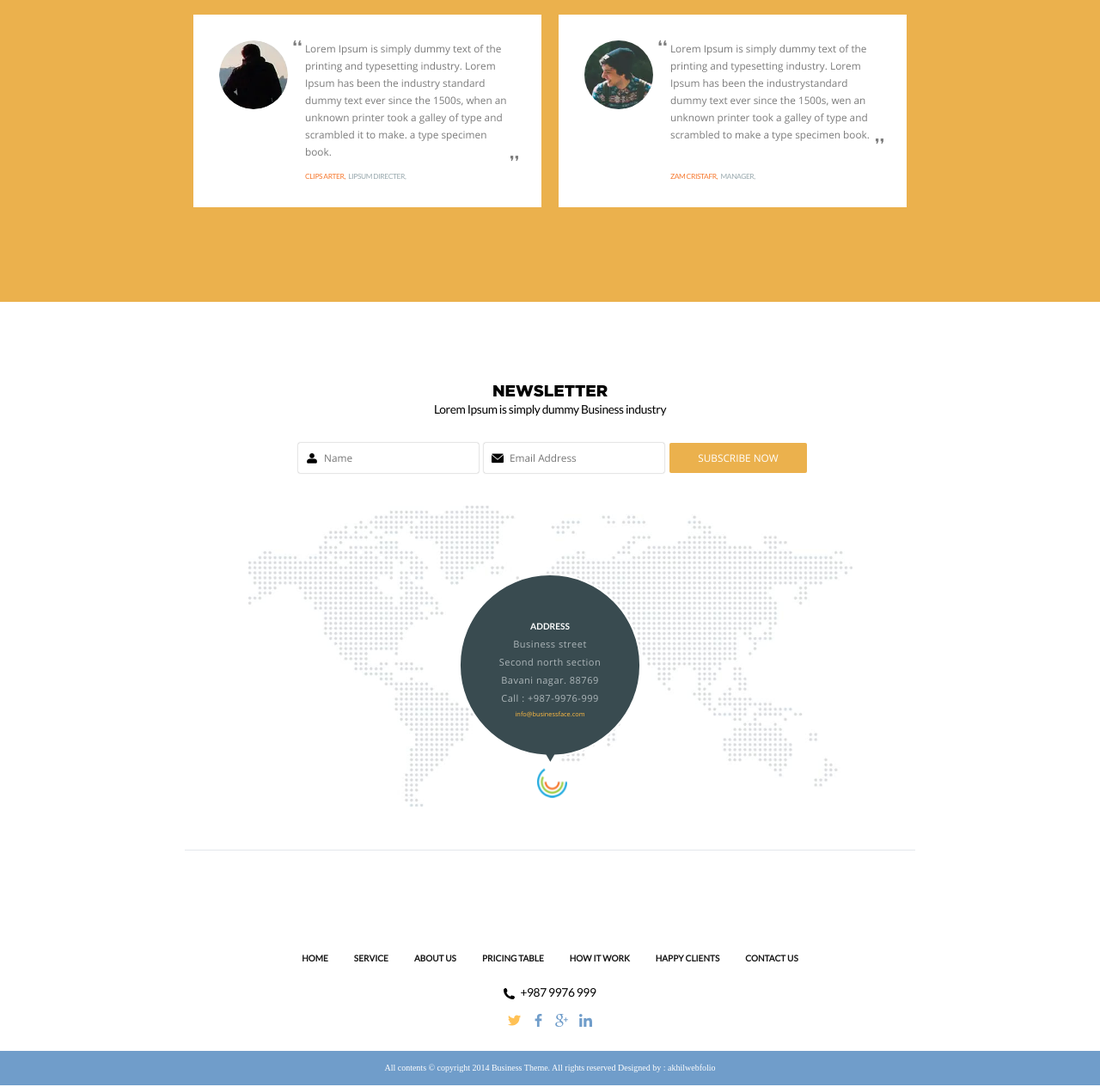
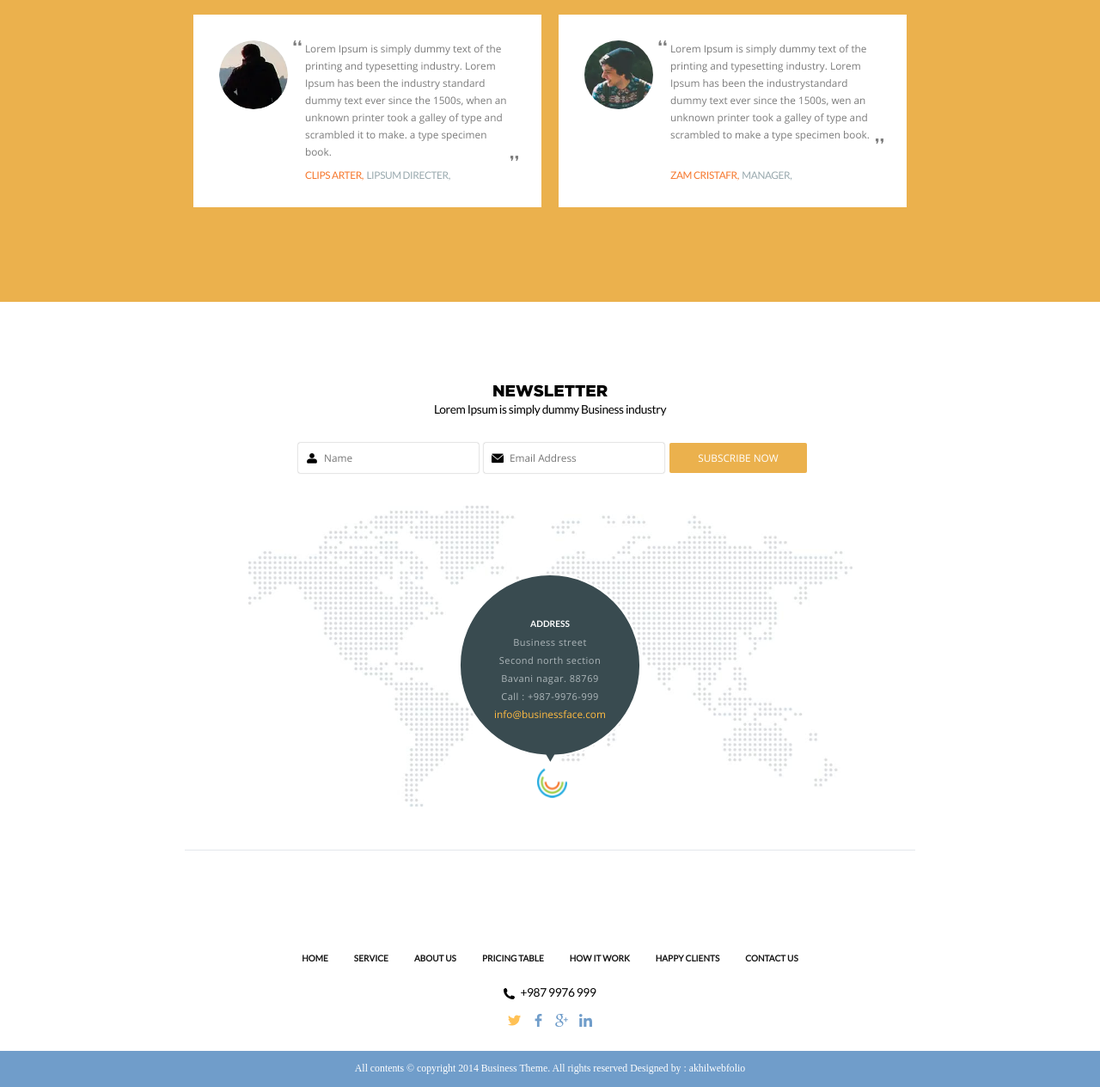
Before and after one commit to Ulyanov-programmer/Free-Business-Theme, a website: page Free Business Theme/index.html in a window 1280 px wide. Shown: the part 3345-4609 px from the top of the page at 86% size. Drawn offline with nearby package versions, Linux system fonts and the light colour scheme; files whose address does not match are found by name.

Commit message:
Adapted fonts for customer names and footer.

```diff
--- a/#src/scss/_footer.scss
+++ b/#src/scss/_footer.scss
@@ -54,7 +54,7 @@ $buttonFontFamily: "Lato-Regular";
         color: white;
 
         p {
-            font-size: 10px;
+            @include adaptiv-font(11, 10);
             margin: 15px 0px 15px 0px;
 
             @media (max-width: 500px) {
--- a/#src/scss/style.scss
+++ b/#src/scss/style.scss
@@ -590,7 +590,7 @@ body {
         font-family: "Lato";
         color: #f6772c;
         text-transform: uppercase;
-        @include adaptiv-font(10, 12);
+        @include adaptiv-font(11, 10);
 
         &::after {
             content: (",");
@@ -669,7 +669,7 @@ body {
     }
 
     &__email {
-        @include adaptiv-font(9, 11);
+        @include adaptiv-font(11, 10);
         font-family: "Open Sans";
 
         text-decoration: none;
```
Also changed, not shown: Free Business Theme/css/style.css, Free Business Theme/css/style.min.css.
